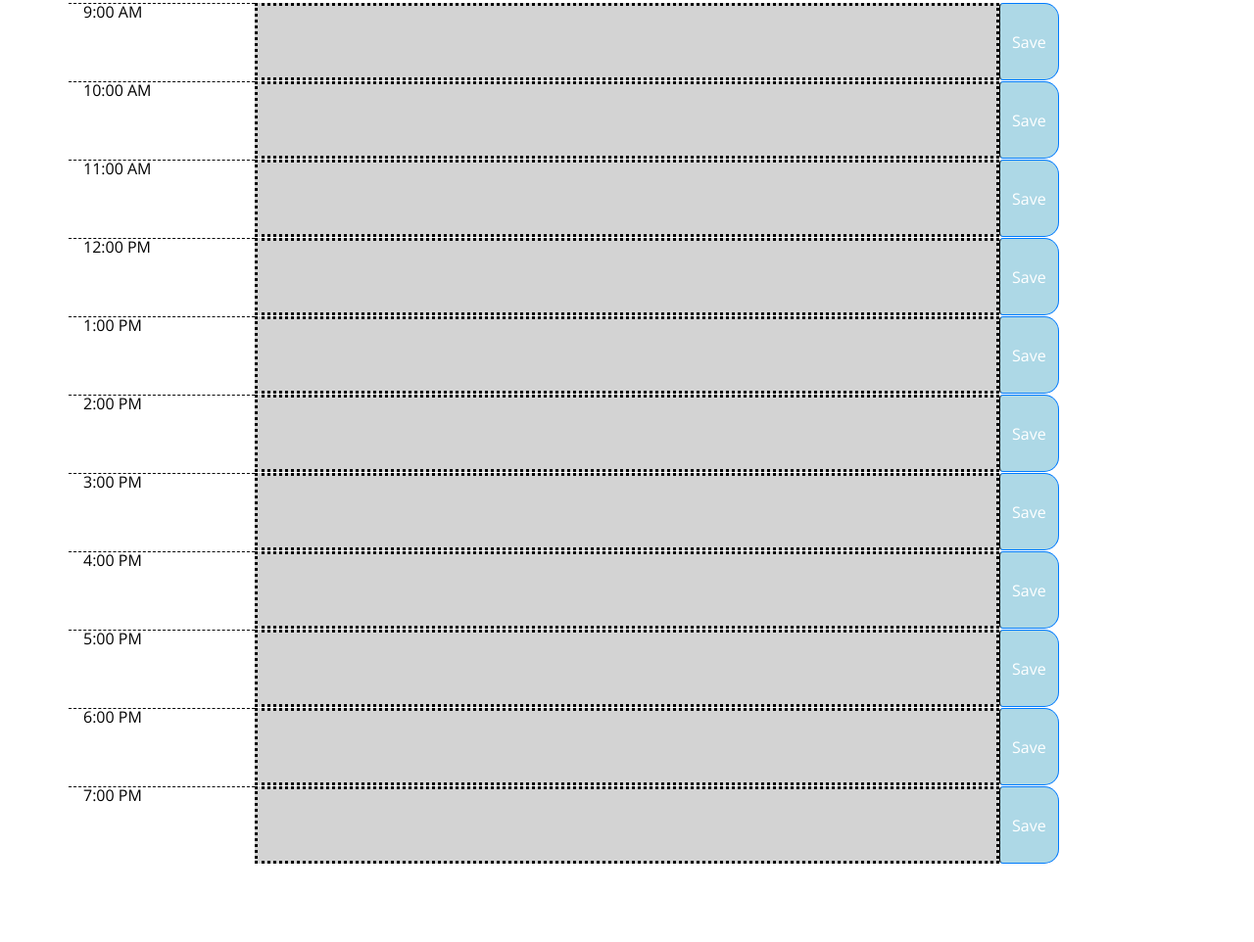
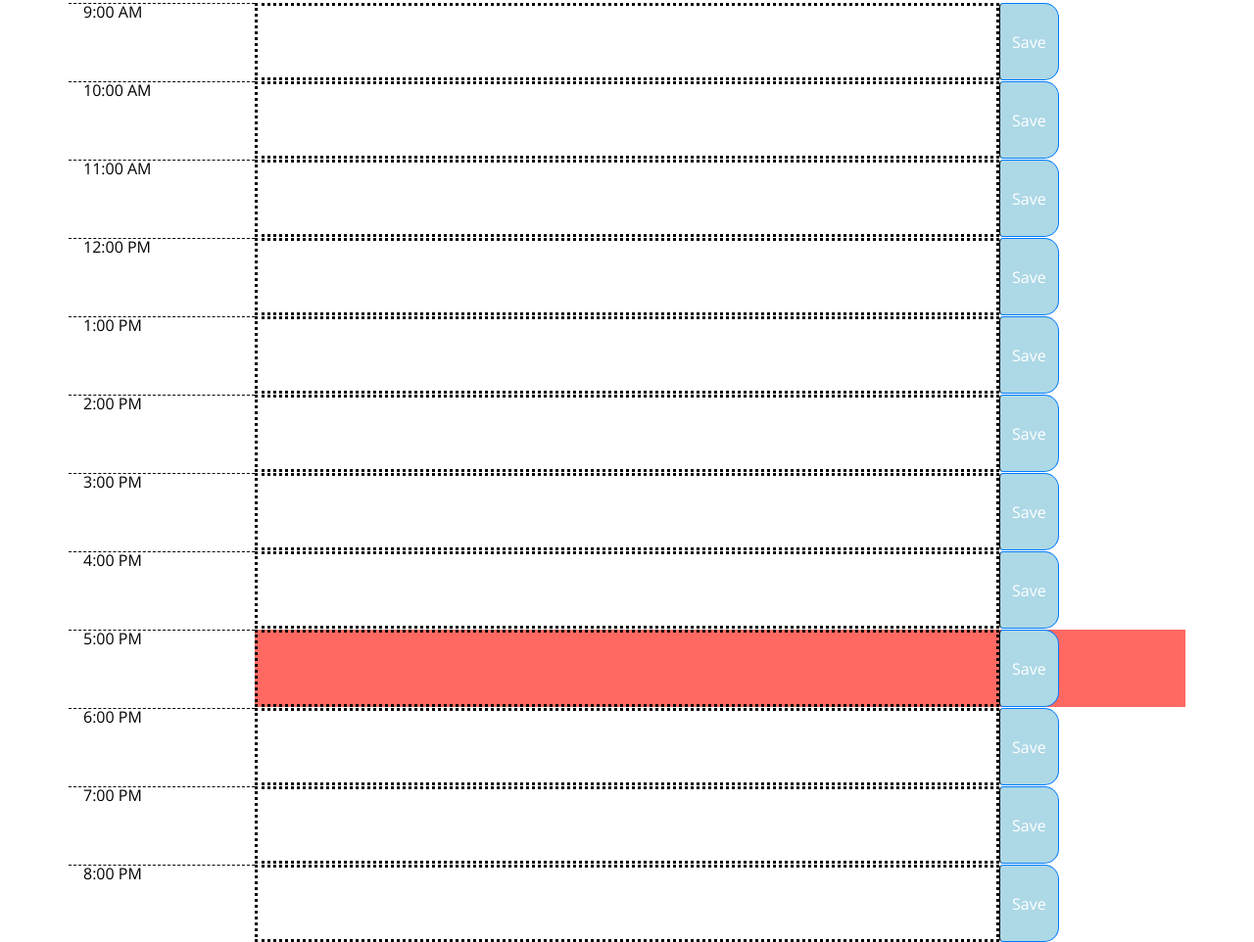
Before and after one commit to matthayden09/work_day_scheduler, a plain HTML site: page index.html in a window 1280 px wide. Shown: the part 370-1332 px from the top of the page at 98% size. Before the commit the page ends 1252 px from the top, so only its background shows below. Drawn offline with nearby package versions, Linux system fonts and the light colour scheme.

Commit message:
updated README and finished presentTime function

```diff
--- a/index.html
+++ b/index.html
@@ -77,6 +77,11 @@
             <textarea id="seven" class="col-8"></textarea>
             <button type="button" class="btn btn-outline-primary saveBtn">Save</button>
         </div>
+        <div id="8" class="row">
+            <div class="col-2 hour">8:00 PM</div>
+            <textarea id="eight" class="col-8"></textarea>
+            <button type="button" class="btn btn-outline-primary saveBtn">Save</button>
+        </div>
     </div>
 
     <script src="https://cdnjs.cloudflare.com/ajax/libs/jquery/3.2.1/jquery.min.js"></script>
--- a/script.js
+++ b/script.js
@@ -4,8 +4,8 @@ var currentTime = moment().format('LT');
 var startDay = moment().startOf('hour');
 var currentHour = currentTime.split(':')[0]
 var allHours = ['9', '10', '11', '12', '1', '2', '3', '4', '5']
-console.log(currentHour)
-console.log('time', currentTime, typeof(currentTime))
+// console.log(currentHour)
+// console.log('time', currentTime, typeof(currentTime))
 
 // display current date
 $("#currentDay").text(currentDay)
@@ -50,27 +50,11 @@ $('#four').val(localStorage.getItem('4PM'))
 $('#five').val(localStorage.getItem('5PM'))
 
 
-function presentTime(){
-    console.log(currentHour)
-    // console.log(document.getElementById(currentHour))
-    console.log($(`#${currentHour}`))
-    console.log(document.getElementById(currentHour).childNodes[1])
+function presentTime() {
+
+    $(`#${currentHour}`).addClass('present')
+
 }
 presentTime()
 
-
-// // add colors based on time of day
-// function timeColor() {
-
-//     if (startDay.isAfter(currentTime)) {
-//         $("textarea").addClass("past");
-//     }
-//     else if (startDay.isBefore(currentTime)) {
-//         $("textarea").addClass("future");
-//     }
-//     else if (startDay.isSame(currentTime)) {
-//         $("textarea").addClass("present");
-//     }
-// };
-
-// timeColor();
+// function split past and future hours
--- a/style.css
+++ b/style.css
@@ -71,6 +71,6 @@ body {
   }
 
   .col-8 {
-    background-color: #d3d3d3;
+    /* background-color: #d3d3d3; */
     border: dotted;
   }
```
Also changed, not shown: 1 other file.
